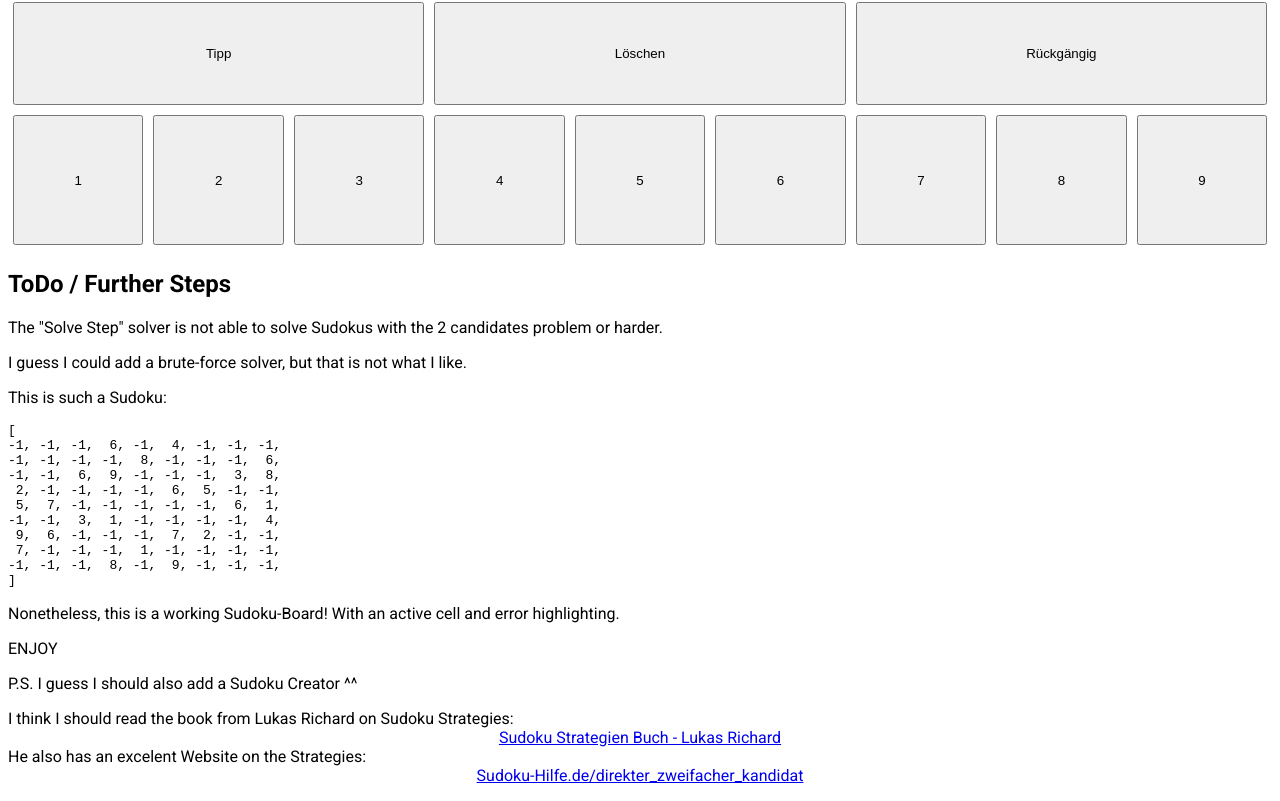
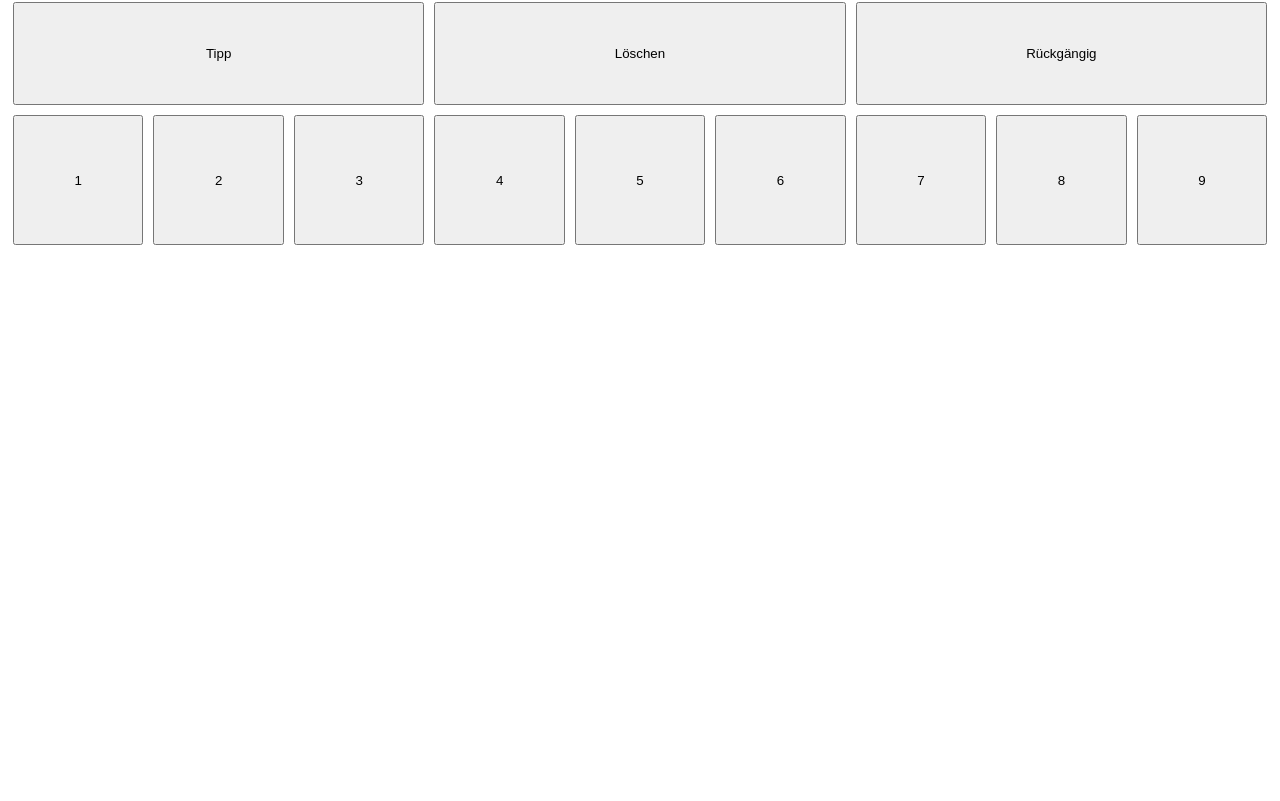
Before and after one commit to RomanDietenmeier/React-Sudoku, a React (Vite) app: page / in a window 1280 px wide. Shown: the part 1280-2081 px from the top of the page. After the commit the page ends 1538 px from the top, so only its background shows below. Built offline with nearby package versions, Linux system fonts and the light colour scheme.

Commit message:
Remove the further work text as I want to embed this on my website.

```diff
--- a/src/App.tsx
+++ b/src/App.tsx
@@ -753,65 +753,6 @@ export function App() {
           </button>
         </div>
       </div>
-      <div>
-        <h2>ToDo / Further Steps</h2>
-        <p>
-          The "Solve Step" solver is not able to solve Sudokus with the 2
-          candidates problem or harder.
-        </p>
-        <p>
-          I guess I could add a brute-force solver, but that is not what I like.
-        </p>
-        <p>This is such a Sudoku:</p>
-        <div className="font_monospace">
-          <div>[</div>
-          <div>-1, -1, -1, &nbsp;6, -1, &nbsp;4, -1, -1, -1, </div>
-          <div>-1, -1, -1, -1, &nbsp;8, -1, -1, -1, &nbsp;6, </div>
-          <div>-1, -1, &nbsp;6, &nbsp;9, -1, -1, -1, &nbsp;3, &nbsp;8,</div>
-          <div>&nbsp;2, -1, -1, -1, -1, &nbsp;6, &nbsp;5, -1, -1,</div>
-          <div>&nbsp;5, &nbsp;7, -1, -1, -1, -1, -1, &nbsp;6, &nbsp;1,</div>
-          <div>-1, -1, &nbsp;3, &nbsp;1, -1, -1, -1, -1, &nbsp;4,</div>
-          <div>&nbsp;9, &nbsp;6, -1, -1, -1, &nbsp;7, &nbsp;2, -1, -1,</div>
-          <div>&nbsp;7, -1, -1, -1, &nbsp;1, -1, -1, -1, -1, </div>
-          <div>-1, -1, -1, &nbsp;8, -1, &nbsp;9, -1, -1, -1, </div>
-          <div>]</div>
-        </div>
-        <p>
-          Nonetheless, this is a working Sudoku-Board! With an active cell and
-          error highlighting.
-        </p>
-        <p>ENJOY</p>
-        <p>P.S. I guess I should also add a Sudoku Creator ^^</p>
-        <p>
-          I think I should read the book from Lukas Richard on Sudoku
-          Strategies: <br />
-          <span
-            style={{
-              display: "inline-block",
-              textAlign: "center",
-              width: "100%",
-            }}
-          >
-            <a href="https://lr-raetsel.de/sudoku-strategien-buch/">
-              Sudoku Strategien Buch - Lukas Richard
-            </a>
-          </span>
-          <br />
-          He also has an excelent Website on the Strategies:
-          <br />
-          <span
-            style={{
-              display: "inline-block",
-              textAlign: "center",
-              width: "100%",
-            }}
-          >
-            <a href="https://sudoku-hilfe.de/direkter_zweifacher_kandidat">
-              Sudoku-Hilfe.de/direkter_zweifacher_kandidat
-            </a>
-          </span>
-        </p>
-      </div>
     </>
   );
 }
```
